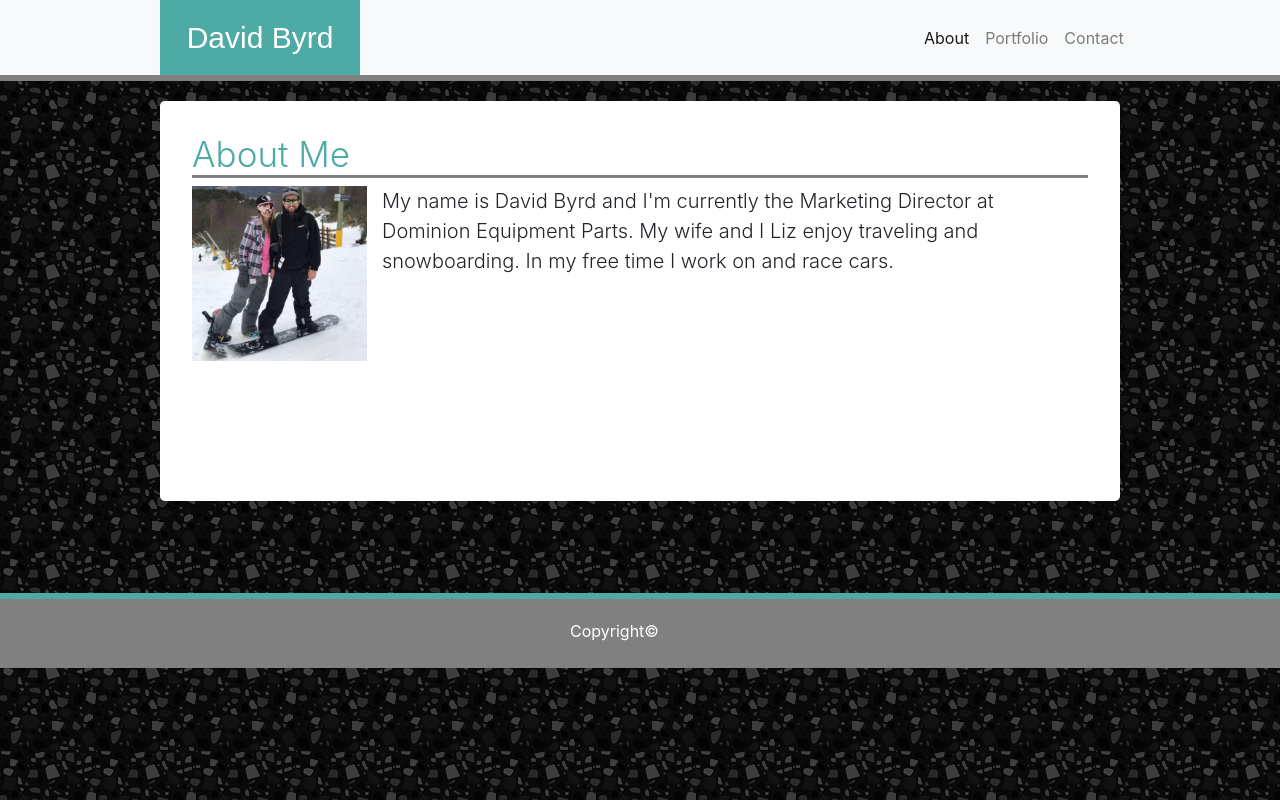
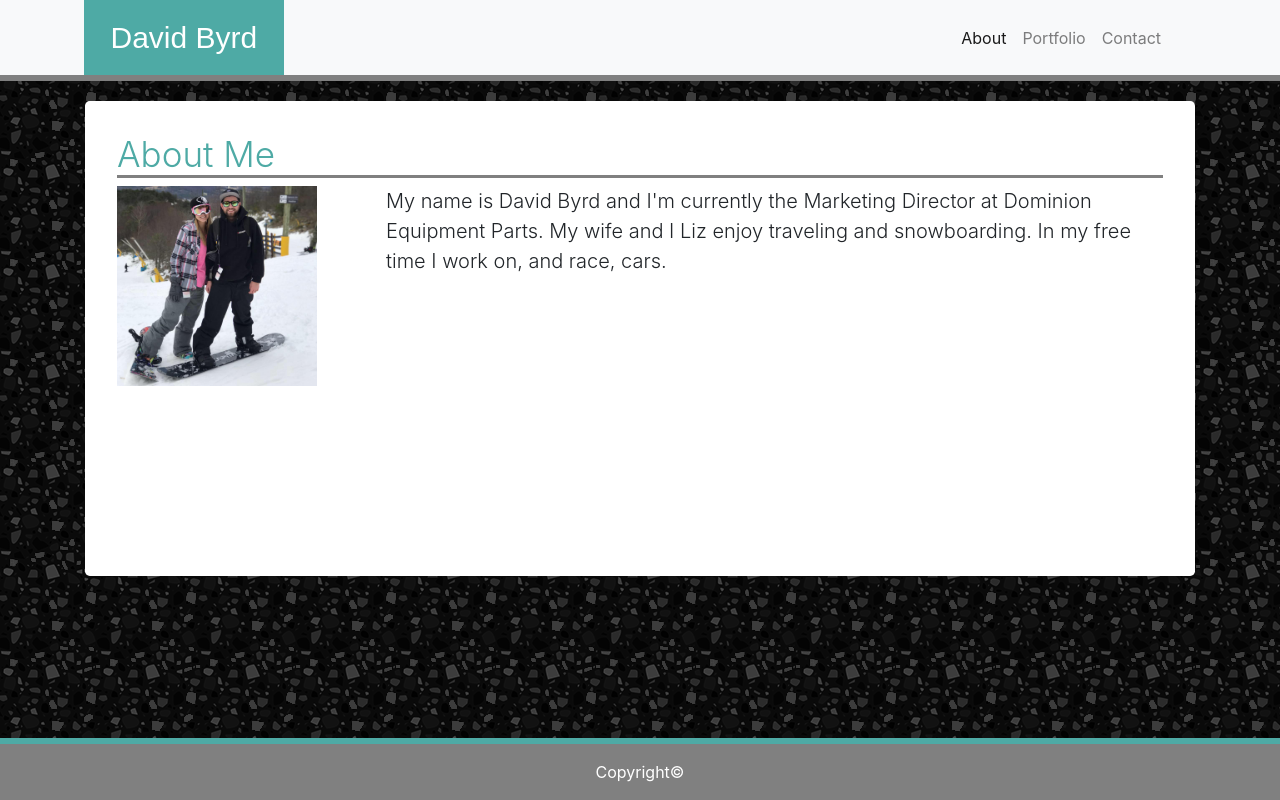
Before and after one commit to byrdmanrva/Bootstrap-Portfolio, a plain HTML site: page index.html in a window 1280 px wide. Drawn offline with nearby package versions, Linux system fonts and the light colour scheme.

Commit message:
About me page foramtted

```diff
--- a/assets/css/styles.css
+++ b/assets/css/styles.css
@@ -2,12 +2,12 @@
     background-color: #4eaaa5;
     width: 200px;
     height: 75px;
-    margin-left: 160px;
     font-family: Arial, Helvetica, sans-serif;
     font-size: 30px;
     color: white;
     text-align: center;
     line-height: 66px;
+    margin-left: 6.55%
 }
 
 .navbar {
@@ -15,29 +15,24 @@
     border-bottom: solid gray 6px;
 }
 
-.navbar-nav {
-    margin-left: 540px;
-}
-
 .navbar-light .navbar-brand {
     color: white;
 }
 
 .jumbotron {
-    width: 960px;
-    margin: auto;
+    width: 100%;
     margin-top: 20px;
     padding: 32px;
     background-color: white;
-    min-height: 400px;
+    min-height: 475px;
     margin-bottom: 92px;
 }
 
 .profile-picture {
     width: auto;
     height: auto;
-    max-width: 175px;
-    max-height: 175px;
+    max-width: 200px;
+    max-height: 200px;
     float: left;
 }
 
@@ -52,11 +47,18 @@
 }
 
 .footer {
+    background-color: gray;
+    color: white;
+    border-top: solid #4eaaa5 6px;
     width: 100%;
-    background-color: gray;
-    height: 75px;
-    color: white;
-    margin: auto;
-    border-top: solid #4eaaa5 6px;
-    padding: 20px 600px 20px 585px;
+    position: absolute;
+    right: 0;
+    bottom: 0;
+    left: 0;
+    padding: 1rem;
+    text-align: center;
 }
+
+.background {
+    width: 100%;
+}
--- a/index.html
+++ b/index.html
@@ -4,6 +4,8 @@
     <meta charset="utf-8" />
     <meta http-equiv="X-UA-Compatible" content="IE=edge">
     <title>Page Title</title>
+    <meta name="viewport" content="width=device-width, initial-scale=1.0">
+    <link href="assets/css/bootstrap-responsive.css" rel="stylesheet">
     <meta name="viewport" content="width=device-width, initial-scale=1">
     <link rel="stylesheet" href="https://stackpath.bootstrapcdn.com/bootstrap/4.1.3/css/bootstrap.min.css" integrity="sha384-MCw98/SFnGE8fJT3GXwEOngsV7Zt27NXFoaoApmYm81iuXoPkFOJwJ8ERdknLPMO" crossorigin="anonymous">
     <link rel="stylesheet" href="assets/css/styles.css">
@@ -11,18 +13,16 @@
 <body>
 
 <!--BACKGROUND IMAGE-->
-<body background="assets/Images/dark-grey-terrazzo.png"></body>
+<body background="assets/Images/dark-grey-terrazzo.png">
 
  <!--NAV BAR-->
- <div class="row">
-     <div class="col-md-12">
             <nav class="navbar navbar-expand-lg navbar-light bg-light">
                 <a class="navbar-brand name" href="#">David Byrd</a>
                     <button class="navbar-toggler" type="button" data-toggle="collapse" data-target="#navbarNavAltMarkup" aria-controls="navbarNavAltMarkup" aria-expanded="false" aria-label="Toggle navigation">
                         <span class="navbar-toggler-icon"></span>
                     </button>
                 <div class="collapse navbar-collapse navbar-light" id="navbarNavAltMarkup">
-                <div class="navbar-nav">
+                    <div class="navbar-nav offset-8">
                         <a class="nav-item nav-link active" href="#">About <span class="sr-only">(current)</span></a>
                         <a class="nav-item nav-link" href="#">Portfolio</a>
                         <a class="nav-item nav-link" href="#">Contact</a>
@@ -30,22 +30,24 @@
                 </div>
             </nav>
 </div>
-</div>
 
 <!--ABOUT ME BOX-->
+<div class="container">
     <div class="row">
         <div class="col-md-12">
-        <div class="main">
                 <div class="jumbotron">
                     <div class="row">
                         <div class="col-md-12">
                             <h2 class="display-4">About Me</h2>
                         </div>
                     </div>
+                <div class="row">
+                    <div class="col-md-3">
                         <img src="assets/Images/Profile-picture.jpg" alt="Picture of David" class="profile-picture">
-            <div class="row">
-                <div class="col-md-12">
-                    <p class="lead">My name is David Byrd and I'm currently the Marketing Director at Dominion Equipment Parts. My wife and I Liz enjoy traveling and snowboarding. In my free time I work on and race cars.</p>
+                    </div>
+                    <div class="col-md-9">
+                            <p class="lead">My name is David Byrd and I'm currently the Marketing Director at Dominion Equipment Parts. My wife and I Liz enjoy traveling and snowboarding. In my free time I work on, and race, cars.</p>
+                    </div>
                 </div>
             </div>
         </div>
@@ -55,9 +57,6 @@
 <!--FOOTER-->
         <footer class="footer">
             <a class="copyright">Copyright©</a>
-
         </footer>
-
-
 </body>
 </html>
```
Also changed, not shown: contact.html (+15 -7 lines). Lines whose indentation alone changed are shown as unchanged.
